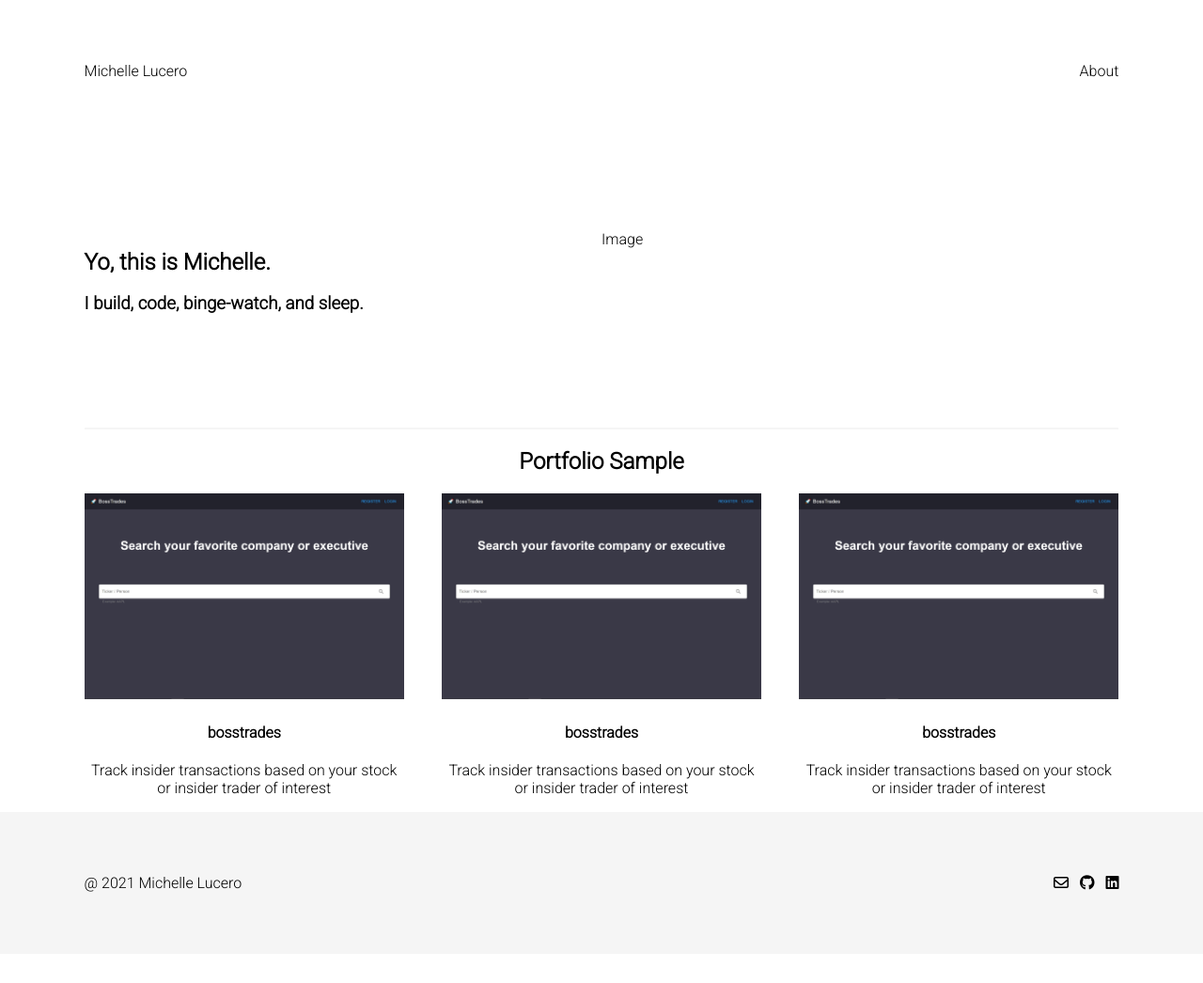
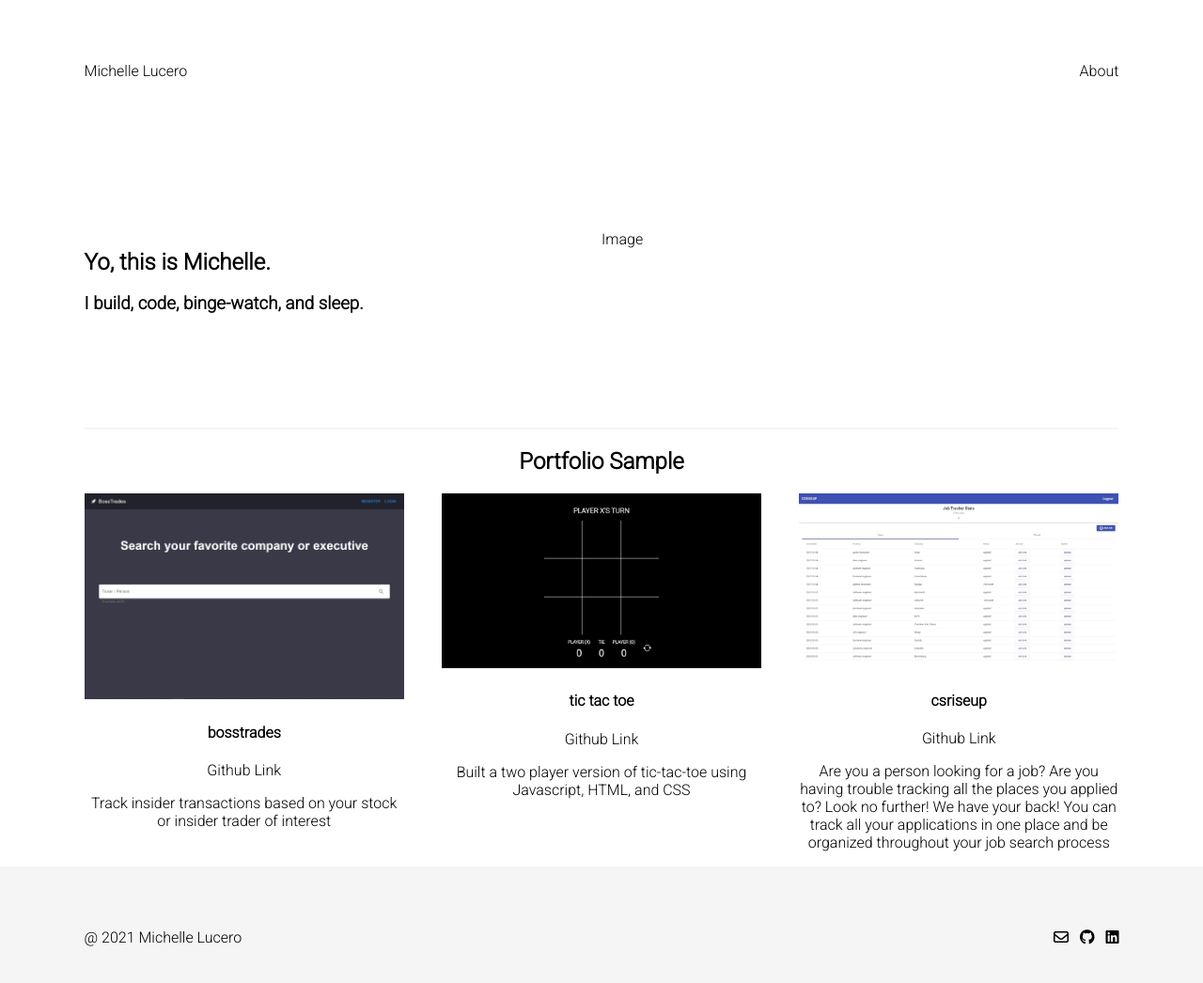
Before and after one commit to MichelleLucero/portfolio, a plain HTML site: page index.html in a window 1280 px wide. Shown: the whole page at 94% size. Before the commit the page ends 1015 px from the top, so only its background shows below. Drawn offline with Linux system fonts and the light colour scheme.

Commit message:
updated project section

```diff
--- a/index.html
+++ b/index.html
@@ -55,34 +55,37 @@
                         <h4>
                             <a href="http://bosstrades.herokuapp.com/" target="_blank">bosstrades</a>
                         </h4>
+                        <p><a href="https://github.com/MichelleLucero/bosstrades" target="_blank">Github Link</a></p>
                         <p class="description-text">
                             Track insider transactions based on your stock or insider trader of interest
                         </p>
                     </div>
                 </div>
                 <div class="project-two project">
-                    <a href="http://bosstrades.herokuapp.com/" target="_blank">
-                        <img class="project-img" src="images/bosstrades_screenshot.jpg" alt="bosstrades screenshot">
+                    <a href="https://michellelucero.github.io/tic-tac-toe/" target="_blank">
+                        <img class="project-img" src="images/tic-tac-toe-screenshot.jpg" alt="bosstrades screenshot">
                     </a>
                     <div class="center-text">
                         <h4>
-                            <a href="http://bosstrades.herokuapp.com/" target="_blank">bosstrades</a>
+                            <a href="https://michellelucero.github.io/tic-tac-toe/" target="_blank">tic tac toe</a>
                         </h4>
+                        <p><a href="https://github.com/MichelleLucero/tic-tac-toe" target="_blank">Github Link</a></p>
                         <p class="description-text">
-                            Track insider transactions based on your stock or insider trader of interest
+                            Built a two player version of tic-tac-toe using Javascript, HTML, and CSS
                         </p>
                     </div>
                 </div>
                 <div class="project-three project">
-                    <a href="http://bosstrades.herokuapp.com/" target="_blank">
-                        <img class="project-img" src="images/bosstrades_screenshot.jpg" alt="bosstrades screenshot">
+                    <a href="https://csriseup.herokuapp.com/" target="_blank">
+                        <img class="project-img" src="images/csriseup-screenshot.jpg" alt="bosstrades screenshot">
                     </a>
                     <div class="center-text">
                         <h4>
-                            <a href="http://bosstrades.herokuapp.com/" target="_blank">bosstrades</a>
+                            <a href="https://csriseup.herokuapp.com/" target="_blank">csriseup</a>
                         </h4>
+                        <p><a href="https://github.com/MichelleLucero/csriseup/tree/main/planning" target="_blank">Github Link</a></p>
                         <p class="description-text">
-                            Track insider transactions based on your stock or insider trader of interest
+                            Are you a person looking for a job? Are you having trouble tracking all the places you applied to? Look no further! We have your back! You can track all your applications in one place and be organized throughout your job search process
                         </p>
                     </div>
                 </div>
```
Also changed, not shown: images/csriseup-screenshot.jpg (added), images/tic-tac-toe-screenshot.jpg (added).
